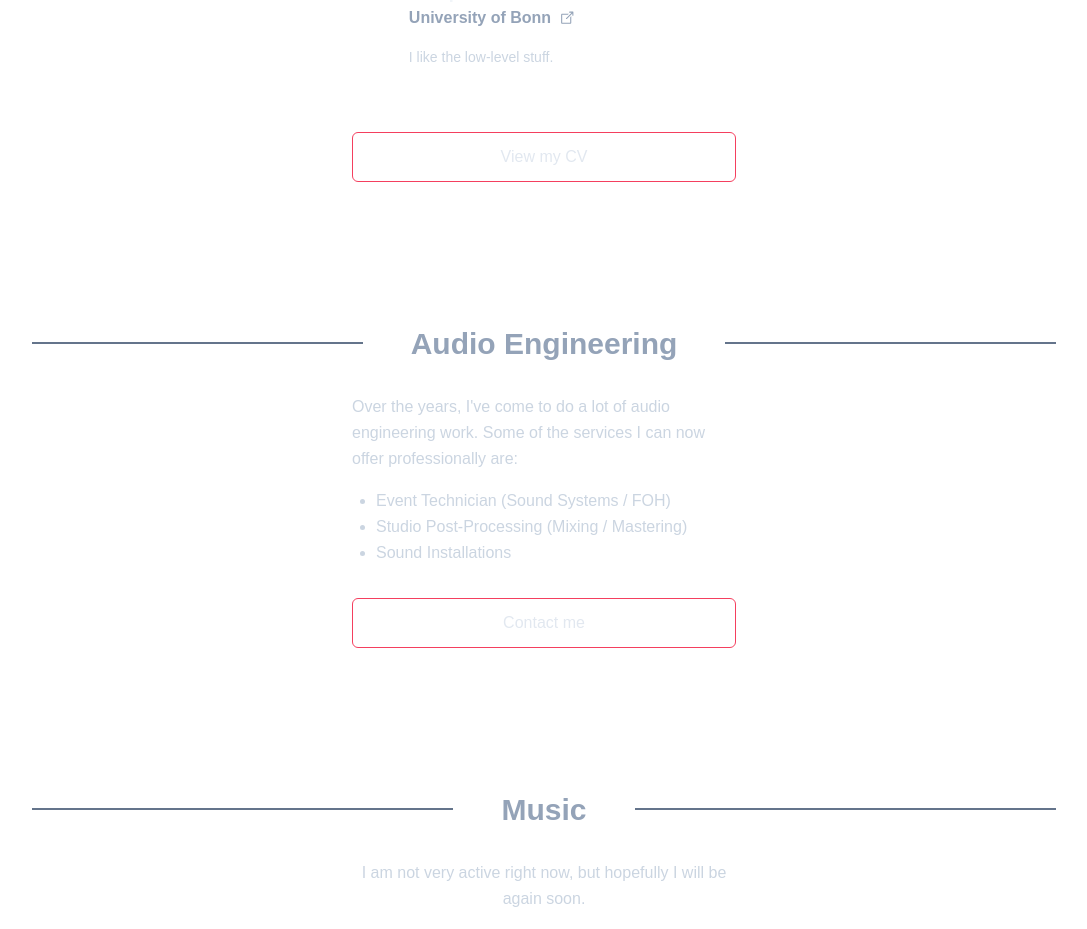
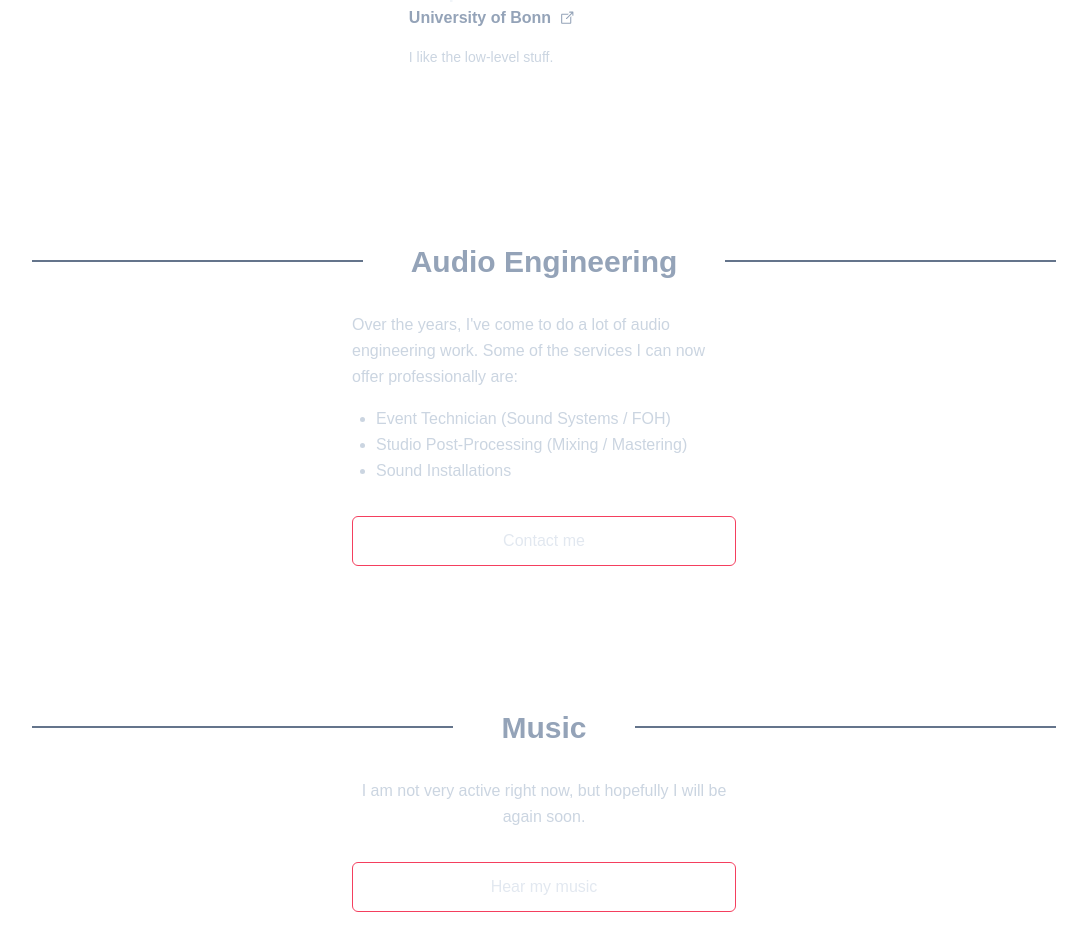
Before and after one commit to gereonrisse/personal-website, a SvelteKit app: page / in a window 1280 px wide. Shown: the part 1722-2651 px from the top of the page, without its empty margins (96-1183 px from the left). Built offline with nearby package versions, Linux system fonts and the light colour scheme; a web font is replaced by a local one.

Commit message:
commented out CV button

```diff
--- a/src/routes/+page.svelte
+++ b/src/routes/+page.svelte
@@ -134,13 +134,14 @@
                 </span>
             </ResumeCard>
 
-            <div>
+            <!-- TODO add CV -->
+            <!-- <div>
                 <div class="mx-auto max-w-sm">
                     <Button>
-                        <a href="https://gereon.online/" target="_blank">{$t('home.software.cv')}</a>
+                        <a href="#" target="_blank">{$t('home.software.cv')}</a>
                     </Button>
                 </div>
-            </div>
+            </div> -->
 
         </div>
     </section>
```
